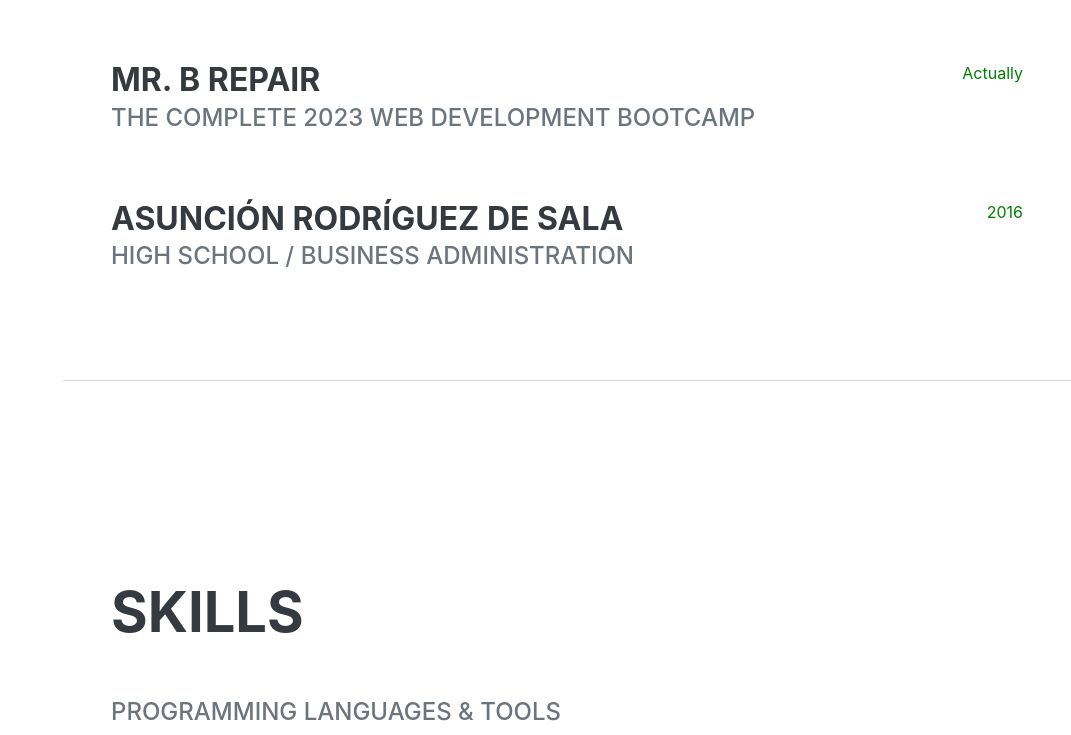
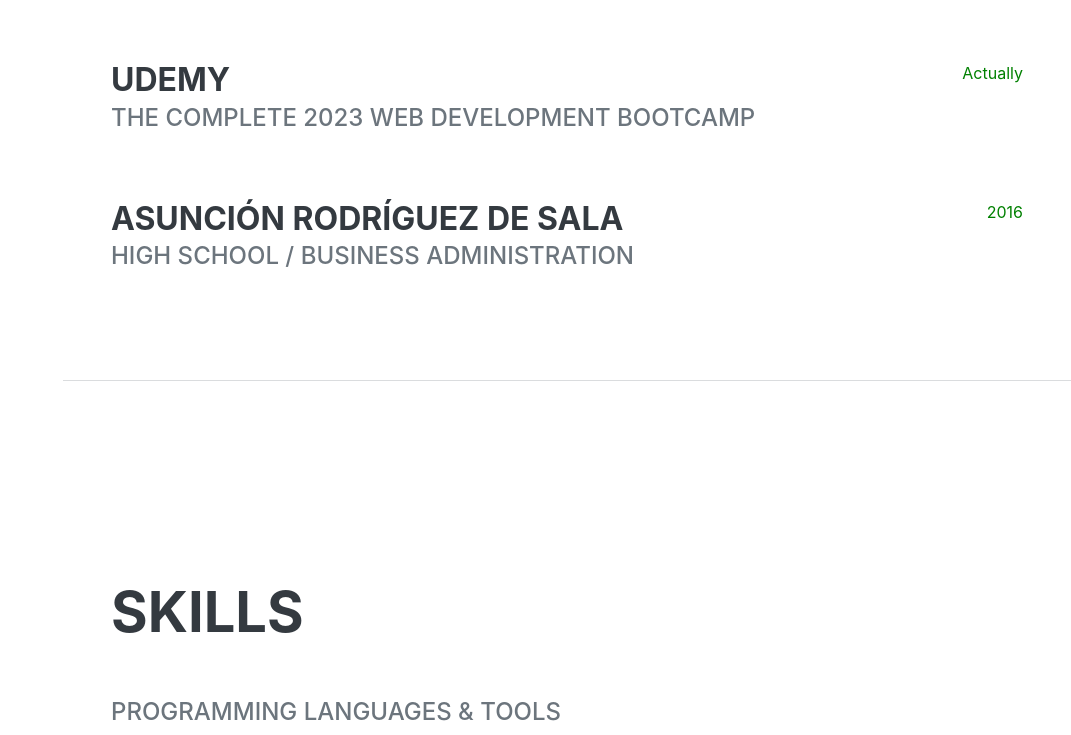
Before and after one commit to gigita08/PortA, a website: page portafolio/startbootstrap-resume-gh-pages/index.html in a window 1280 px wide. Shown: the part 3682-4417 px from the top of the page, without its empty margins (209-1280 px from the left). Drawn offline with nearby package versions, Linux system fonts and the light colour scheme; a web font is replaced by a local one.

Commit message:
Add files via upload

```diff
--- a/portafolio/startbootstrap-resume-gh-pages/index.html
+++ b/portafolio/startbootstrap-resume-gh-pages/index.html
@@ -182,7 +182,7 @@
 
                   <div class="d-flex flex-column flex-md-row justify-content-between mb-5">
                     <div class="flex-grow-1">
-                        <h3 class="mb-0">Mr. B Repair</h3>
+                        <h3 class="mb-0">Udemy</h3>
                         <div class="subheading mb-3">The Complete 2023 Web Development Bootcamp</div>
                         <div></div>
                     </div>
```
